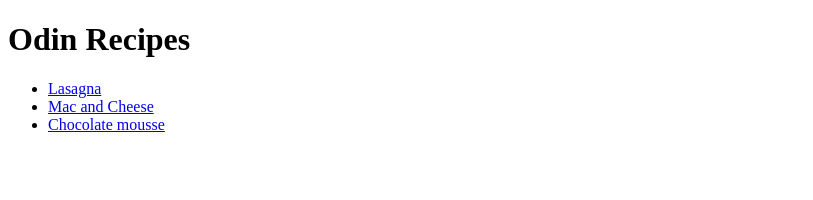
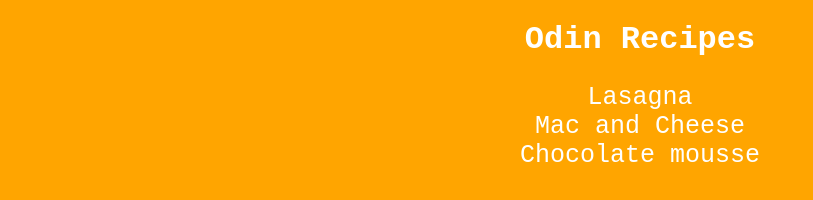
Before and after one commit to Versair5/odin-recipes, a plain HTML site: page index.html in a window 1280 px wide. Shown: the whole page, without its empty margins (0-813 px from the left). Drawn offline with Linux system fonts and the light colour scheme.

Commit message:
Added css

```diff
--- a/index.html
+++ b/index.html
@@ -4,10 +4,11 @@
     <meta charset="UTF-8">
     <meta name="viewport" content="width=device-width, initial-scale=1.0">
     <title>Odin recipes</title>
+    <link rel="stylesheet" href="style.css">
 </head>
 <body>
-    <h1>Odin Recipes</h1>
-    <ul>
+    <h1 class="title">Odin Recipes</h1>
+    <ul class="recipes">
         <li><a href="recipes/lasagna.html">Lasagna</a></li>
         <li><a href="recipes/mac-and-cheese.html">Mac and Cheese</a></li>
         <li><a href="recipes/chocolate-mousse.html"> Chocolate mousse</a></li>
--- /dev/null
+++ b/style.css
@@ -0,0 +1,21 @@
+body {
+    background-color: orange;
+    font-family: 'Courier New', Courier, monospace;
+}
+
+.title {
+    color:white;
+    text-align: center;
+}
+
+.recipes {
+    text-align:center;
+    list-style-type: none;
+    font-size: 25px;
+    padding: 0;
+}
+
+a {
+    color: white;
+    text-decoration: none;
+}
```
Also changed, not shown: recipes/chocolate-mousse.html (+2 -1 lines), recipes/lasagna.html (+2 -1 lines), recipes/mac-and-cheese.html (+2 -1 lines).
